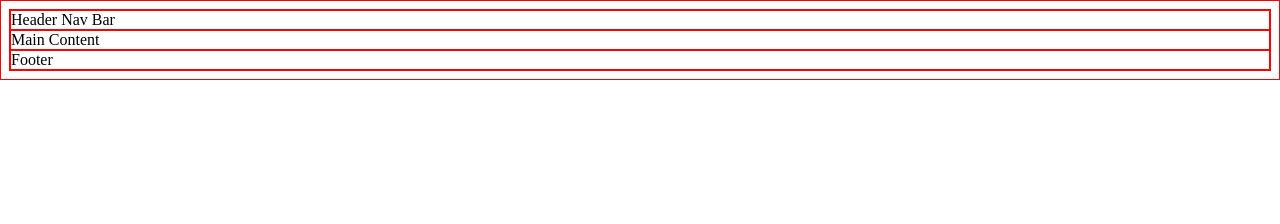
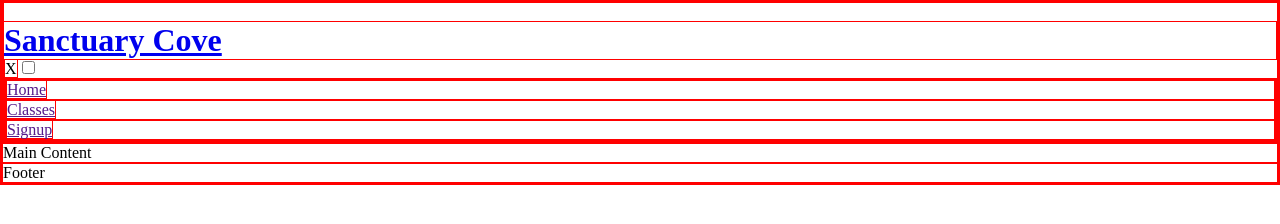
Before and after one commit to Bear81/pp1v2, a plain HTML site: page index.html in a window 1280 px wide. Drawn offline with Linux system fonts and the light colour scheme.

Commit message:
add nav bar toggle

```diff
--- a/assets/css/style.css
+++ b/assets/css/style.css
@@ -1,3 +1,6 @@
 * {
     border: 1px solid red;
+    padding: 0;
+    margin: 0;
+    box-sizing: border-box;
 }
--- a/index.html
+++ b/index.html
@@ -17,7 +17,21 @@
     <link rel="stylesheet" href="assets/css/style.css">
 </head>
 <body>
-    <header>Header Nav Bar</header>
+    <!-- Credit - Nav bar from Love Running -->
+    <header>
+        <a href="index.html">
+            <h1>Sanctuary Cove</h1>
+        </a>
+            <label for="nav-toggle" class="nav-toggle-label">X</label>
+            <input type="checkbox" id="nav-toggle" name="nav-toggle">
+        <nav>
+        <ul>
+            <li><a href="">Home</a></li>
+            <li><a href="">Classes</a></li>
+            <li><a href="">Signup</a></li>
+        </ul>
+        </nav>
+    </header>
     <main>Main Content</main>
     <footer>Footer</footer>
 </body>
```
